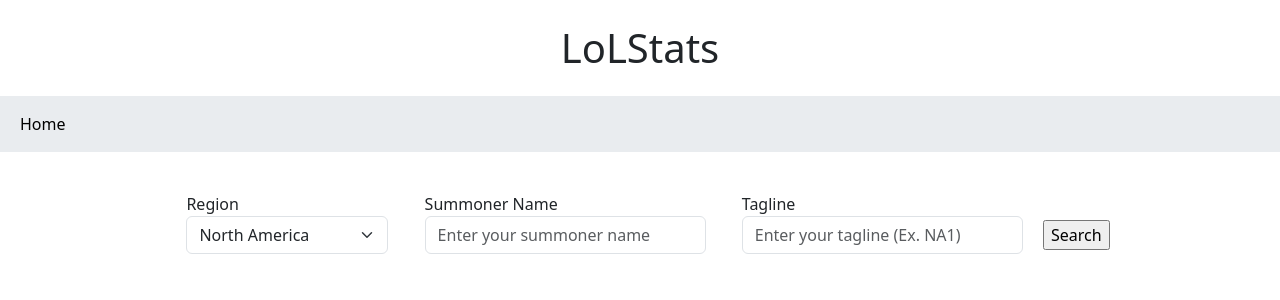
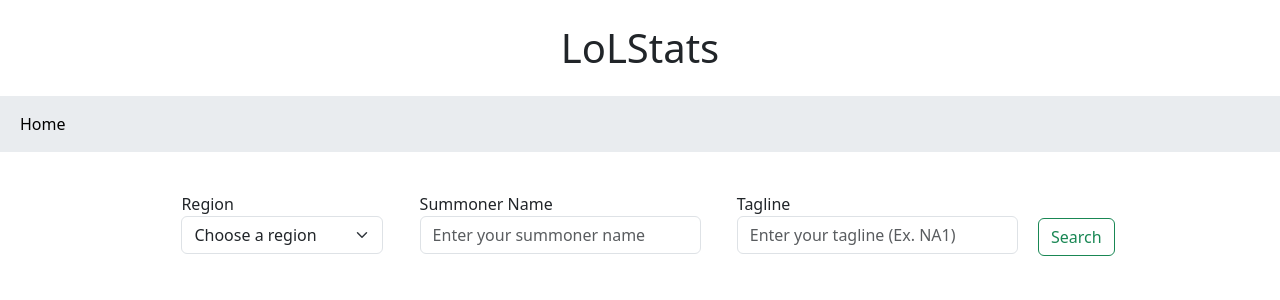
Before and after one commit to kevinxd-xd/cs_122_ff_15, a Flask app: page / in a window 1280 px wide. Shown: the top 300 px of the page. Run offline with Flask 3, Linux system fonts and the light colour scheme.

Commit message:
Adjustments to visuals and add support for Plotly

```diff
--- a/templates/homepage.html
+++ b/templates/homepage.html
@@ -31,15 +31,16 @@
             <div class="search-container">
                 <form class="row-l p-4" action="{{ url_for('user_form_handle') }}" enctype="multipart/form-data" method="get">
                     <label class="form-label col m-3"> Region
-                        <select class="form-select" name="region">
+                        <select class="form-select" name="region" required>
+                            <option value="">Choose a region</option>
                         {% for region_name, region_val in regions.items() %}
                             <option value="{{ region_val }}">{{ region_name }}</option>
                         {% endfor %}
                         </select>
                     </label>
-                    <label class="form-label col m-3"> Summoner Name<input class="form-control me-4" name="summoner_name" placeholder="Enter your summoner name" required type="text"/> </label>
-                    <label class="form-label col m-3"> Tagline<input class="form-control me-4" name="tagline" placeholder="Enter your tagline (Ex. NA1)" required type="text"/> </label>
-                    <input class="col" type="submit" value="Search"/>
+                    <label class="form-label col m-3"> Summoner Name<input class="form-control me-4" name="summoner_name" placeholder="Enter your summoner name" type="text" required/> </label>
+                    <label class="form-label col m-3"> Tagline<input class="form-control me-4" name="tagline" placeholder="Enter your tagline (Ex. NA1)" type="text" required/> </label>
+                    <button class="btn btn-outline-success" type="submit">Search</button>
                 </form>
             </div>
         </div>
--- a/templates/player_stats_template.html
+++ b/templates/player_stats_template.html
@@ -43,8 +43,10 @@
         </div>
     </div>
     <!-- This is where we put the graphs -->
-    <div class="plot-parent container-fluid row">
-
+    <div class="plot-parent container-sm row">
+        {% for graph in html_payload['graphs'] %}
+            <div class="container-sm"> {{ graph|safe }}</div>
+        {% endfor %}
     </div>
 </body>
 </html>
```
Also changed, not shown: templates/error_page.html (+7 -16 lines).
